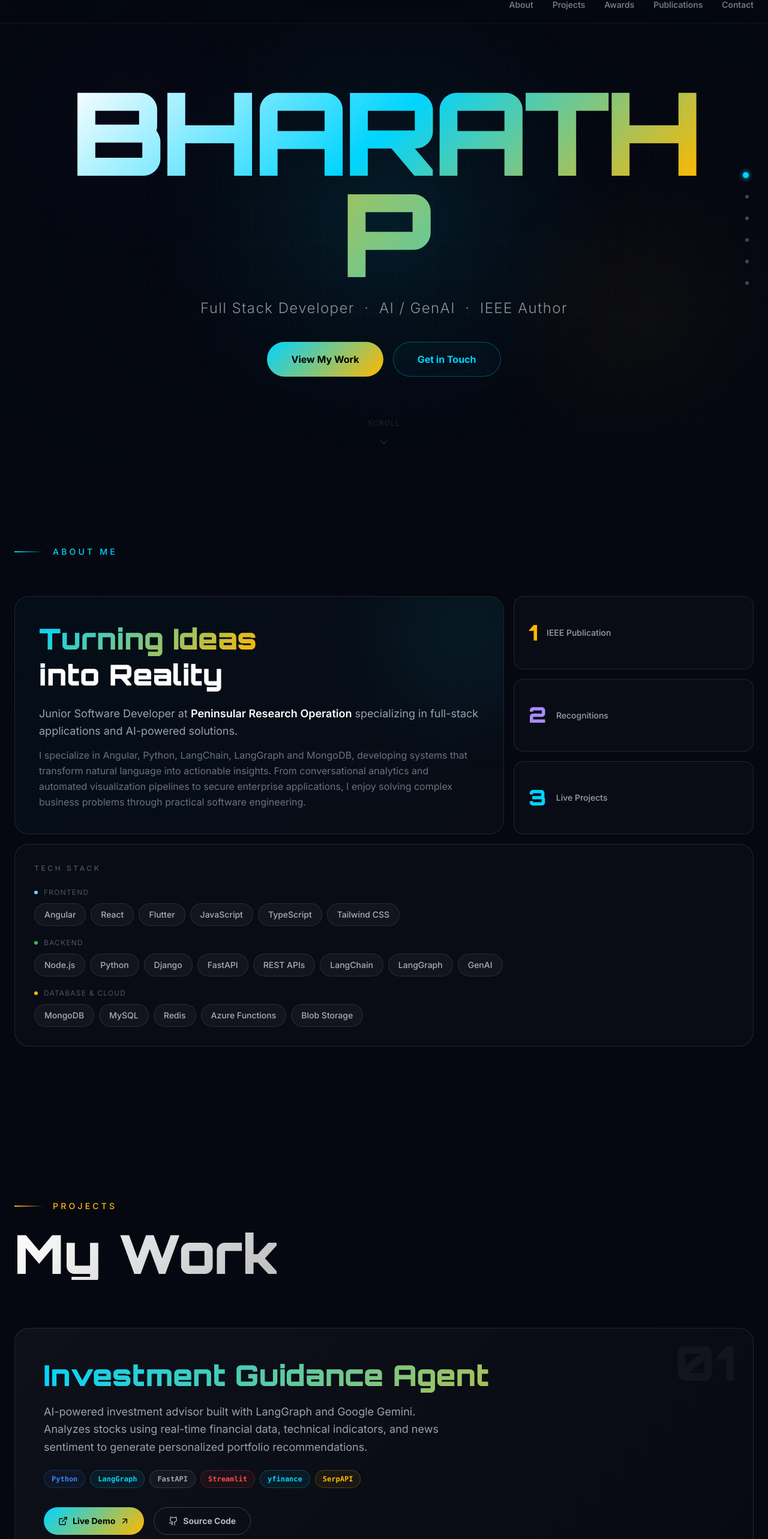
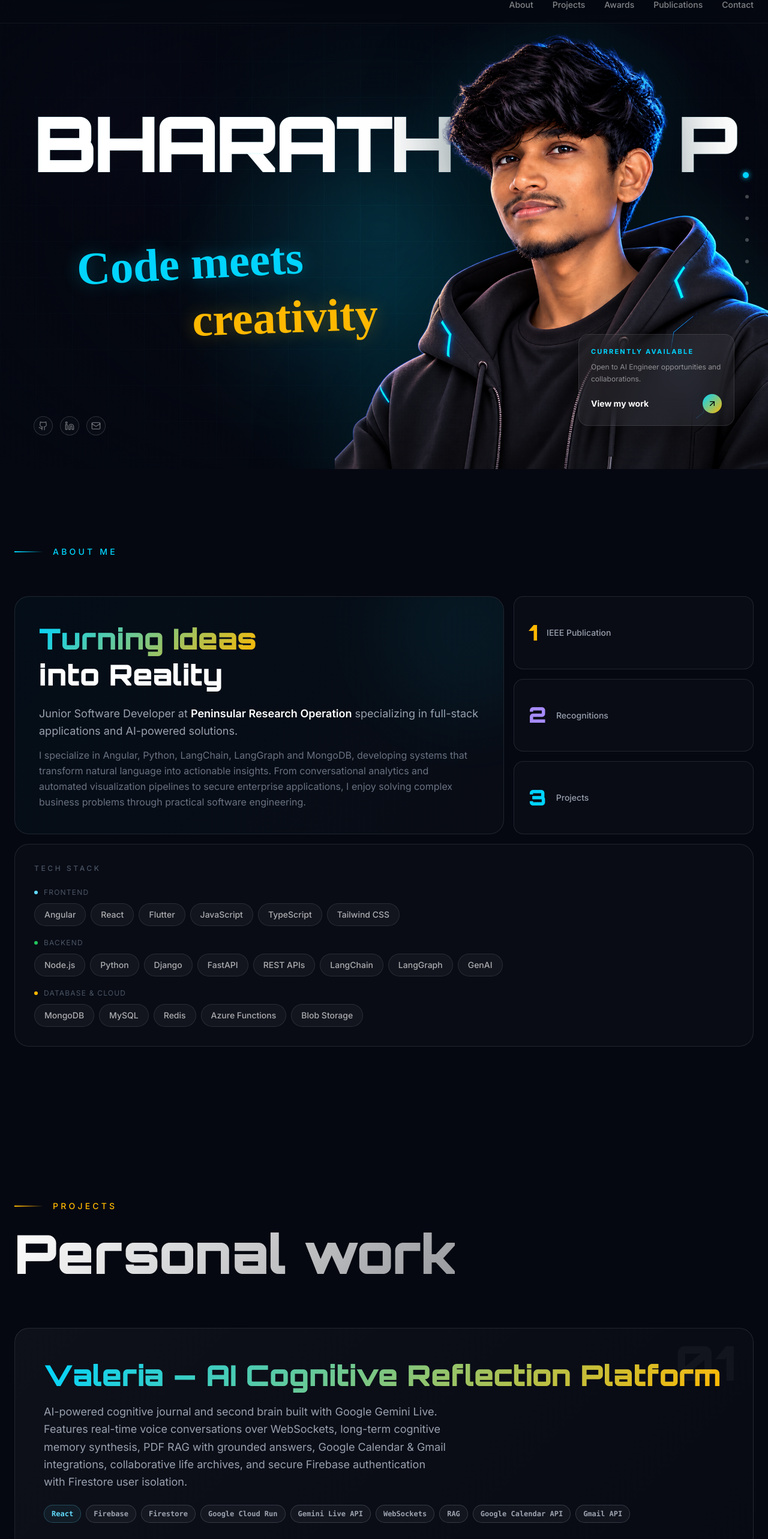
Before and after one commit to pbharathcr7/Portfolio, a React (Vite) app: page / in a window 1280 px wide. Shown: the part 18-2584 px from the top of the page at 60% size. Built offline with nearby package versions, Linux system fonts and the light colour scheme.

Commit message:
feat: hero section enhance

```diff
--- a/src/App.jsx
+++ b/src/App.jsx
@@ -2,6 +2,8 @@ import { useEffect, useState, useRef } from 'react';
 import { motion, useMotionValue, useTransform, useSpring, AnimatePresence } from 'framer-motion';
 import { Github, ExternalLink, Mail, Linkedin, ArrowUpRight, Menu, X, BookOpen, Award, Trophy, ChevronDown } from 'lucide-react';
 import IntroAnimation from './components/IntroAnimation';
+// Drop your cutout photo into src/assets/ and update this path/filename to match.
+import heroPhoto from './../public/assets/bharath-hero.png';
 
 // 3D HERO SCENE
 
@@ -103,19 +105,6 @@ function ProjectCard({ project, index }) {
 
           {/* Links */}
           <div className="flex flex-wrap gap-4">
-            {project.live && (
-              <a
-                href={project.live}
-                target="_blank"
-                rel="noopener noreferrer"
-                className="inline-flex items-center gap-2 px-6 py-3 rounded-full text-sm font-bold transition-all duration-300 hover:scale-105"
-                style={{ background: 'linear-gradient(135deg, #00D4FF, #FFB800)', color: '#000' }}
-              >
-                <ExternalLink className="w-4 h-4" />
-                Live Demo
-                <ArrowUpRight className="w-4 h-4" />
-              </a>
-            )}
             <a
               href={project.github}
               target="_blank"
@@ -361,35 +350,32 @@ export default function Portfolio() {
 
   const projects = [
     {
-      number: '01',
-      title: 'Investment Guidance Agent',
-      description: 'AI-powered investment advisor built with LangGraph and Google Gemini. Analyzes stocks using real-time financial data, technical indicators, and news sentiment to generate personalized portfolio recommendations.',
-      tech: ['Python', 'LangGraph', 'FastAPI', 'Streamlit', 'yfinance', 'SerpAPI'],
-      github: 'https://github.com/pbharathcr7/Investment-Guidance-Agent',
-      live: 'https://investment-guidance-agent.streamlit.app/',
+      number: "01",
+      title: "Valeria — AI Cognitive Reflection Platform",
+      description: "AI-powered cognitive journal and second brain built with Google Gemini Live. Features real-time voice conversations over WebSockets, long-term cognitive memory synthesis, PDF RAG with grounded answers, Google Calendar & Gmail integrations, collaborative life archives, and secure Firebase authentication with Firestore user isolation.",
+      tech: ["React", "Firebase", "Firestore", "Google Cloud Run", "Gemini Live API", "WebSockets", "RAG", "Google Calendar API", "Gmail API"],
+      github: "https://github.com/pbharathcr7/Valeria",
     },
     {
       number: '02',
+      title: 'Investment Guidance Agent',
+      description: 'An autonomous investment advisor built with LangGraph and Google Gemini. Analyzes stocks using real-time financial data, technical indicators, and news sentiment to generate personalized portfolio recommendations.',
+      tech: ['Python', 'LangGraph', 'FastAPI', 'Streamlit', 'yfinance', 'SerpAPI'],
+      github: 'https://github.com/pbharathcr7/Investment-Guidance-Agent',
+    },
+    {
+      number: '03',
       title: 'Enterprise Policy Intelligence Assistant',
       description: 'RAG-based assistant that answers employee handbook questions using document-aware chunking, Azure OpenAI embeddings, Pinecone similarity search, and a FastAPI + Streamlit interface.',
       tech: ['Python', 'FastAPI', 'RAG', 'Pinecone', 'REST APIs', 'Streamlit'],
       github: 'https://github.com/pbharathcr7/Policy-Intelligence-Assistant',
     },
     {
-      number: '03',
+      number: '04',
       title: 'Smart Recruitment',
       description: 'Full-stack AI recruitment platform with intelligent resume analysis powered by Google Gemini. Features JWT auth, role-based HR and Applicant dashboards, AI-generated job descriptions, and real-time application tracking.',
       tech: ['React', 'Django', 'REST APIs', 'GenAI', 'JWT', 'SQLite'],
       github: 'https://github.com/pbharathcr7/Smart_Recruitment',
-      live: 'https://pbharathcr7.github.io/Smart_Recruitment',
-    },
-    {
-      number: '04',
-      title: 'E-Commerce Platform',
-      description: 'Complete online retail solution with product catalog, shopping cart and order management. Angular frontend with Node.js/Express backend and MongoDB for flexible data storage.',
-      tech: ['Angular', 'Node.js', 'Express', 'MongoDB'],
-      github: 'https://github.com/pbharathcr7/online-retail-frontend',
-      live: 'https://pbharathcr7.github.io/online-retail-frontend/',
     },
   ];
 
@@ -539,7 +525,6 @@ export default function Portfolio() {
           </AnimatePresence>
         </nav>
 
-        {/* â”€â”€ SIDE NAV DOTS â”€â”€â”€â”€â”€â”€â”€â”€â”€â”€â”€â”€â”€â”€â”€â”€â”€â”€â”€â”€â”€â”€â”€â”€â”€â”€â”€â”€â”€â”€â”€â”€â”€â”€â”€â”€â”€â”€â”€â”€â”€â”€â”€â”€â”€â”€ */}
         <div className="fixed right-8 top-1/2 -translate-y-1/2 z-50 hidden lg:flex flex-col gap-5">
           {NAV_DOTS.map((section) => (
             <button
@@ -568,7 +553,6 @@ export default function Portfolio() {
           ))}
         </div>
 
-        {/* â”€â”€ HERO â”€â”€â”€â”€â”€â”€â”€â”€â”€â”€â”€â”€â”€â”€â”€â”€â”€â”€â”€â”€â”€â”€â”€â”€â”€â”€â”€â”€â”€â”€â”€â”€â”€â”€â”€â”€â”€â”€â”€â”€â”€â”€â”€â”€â”€â”€â”€â”€â”€â”€â”€â”€â”€â”€â”€ */}
         <section
           data-section="hero"
           className="relative h-screen flex items-center justify-center overflow-hidden"
@@ -621,72 +605,153 @@ export default function Portfolio() {
             style={{ background: 'radial-gradient(ellipse at center, rgba(5,8,17,0) 0%, rgba(5,8,17,0.65) 65%, #050811 100%)' }}
           />
 
+          {/* Cyan spotlight glow behind the subject */}
+          <div
+            className="absolute z-[2] rounded-full pointer-events-none"
+            style={{
+              width: '55vw',
+              height: '55vw',
+              maxWidth: '780px',
+              maxHeight: '780px',
+              bottom: '-8%',
+              left: '50%',
+              transform: 'translateX(-50%)',
+              background: `radial-gradient(circle, ${CYAN}22 0%, ${CYAN}0a 45%, transparent 70%)`,
+            }}
+          />
+
           {/* Hero content */}
-          <div className="relative z-10 text-center px-6">
+          <div
+            className="relative z-10 w-full h-full flex items-center justify-center"
+          >
             <motion.h1
-              initial={{ opacity: 0, y: 40 }}
+              initial={{ opacity: 0, scale: 0.96 }}
+              animate={isLoaded ? { opacity: 1, scale: 1 } : {}}
+              transition={{ duration: 1.2, delay: 0.1, ease: [0.16, 1, 0.3, 1] }}
+              className="absolute inset-x-0 flex items-center justify-between px-4 sm:px-8 md:px-14 font-black leading-none tracking-tighter select-none whitespace-nowrap pointer-events-none"
+              style={{
+                fontFamily: 'Orbitron, sans-serif',
+                fontSize: 'clamp(3rem, 10vw, 12rem)',
+                bottom: '60%',
+                transform: 'translateY(-50%)',
+                WebkitTextStroke: `1px ${CYAN}14`,
+              }}
+            >
+              <span>BHARATH</span>
+              <span>P</span>
+            </motion.h1>
+
+            <motion.img
+              src={heroPhoto}
+              alt="Bharath P"
+              initial={{ opacity: 0, y: 60 }}
               animate={isLoaded ? { opacity: 1, y: 0 } : {}}
-              transition={{ duration: 1, delay: 0.2, ease: [0.16, 1, 0.3, 1] }}
-              className="font-black leading-[0.88] tracking-tighter mb-6"
-              style={{ fontFamily: 'Orbitron, sans-serif', fontSize: 'clamp(4.5rem, 15vw, 15rem)' }}
+              transition={{ duration: 1, delay: 0.3, ease: [0.16, 1, 0.3, 1] }}
+              className="relative z-20 h-[64vh] sm:h-[78vh] md:h-[92vh] w-auto max-w-[92vw] object-contain object-bottom select-none pointer-events-none"
+              style={{
+                marginLeft: '50vw',
+                top:"4%",
+                filter: `drop-shadow(0 30px 70px rgba(0,0,0,0.65)) drop-shadow(0 0 45px ${CYAN}22)`,
+              }}
+            />
+            <motion.div
+              initial={{ opacity: 0, y: 20, rotate: -6 }}
+              animate={isLoaded ? { opacity: 1, y: 0, rotate: -3 } : {}}
+              transition={{ duration: 0.9, delay: 0.7, ease: [0.16, 1, 0.3, 1] }}
+              className="absolute z-30 top-[50%] left-[6%] sm:left-[10%] pointer-events-none"
             >
               <span
+                className="block"
                 style={{
-                  display: 'block',
-                  background: `linear-gradient(135deg, #ffffff 0%, ${CYAN} 50%, ${GOLD} 100%)`,
-                  WebkitBackgroundClip: 'text',
-                  WebkitTextFillColor: 'transparent',
-                  backgroundClip: 'text',
+                  fontFamily: "'Caveat', cursive",
+                  fontSize: 'clamp(2.2rem, 6vw, 5rem)',
+                  fontWeight: 700,
+                  color: CYAN,
+                  textShadow: `0 0 30px ${CYAN}55`,
                 }}
               >
-                BHARATH
+                Code meets
               </span>
+            </motion.div>
+
+            <motion.div
+              initial={{ opacity: 0, y: 20, rotate: -6 }}
+              animate={isLoaded ? { opacity: 1, y: 0, rotate: -2 } : {}}
+              transition={{ duration: 0.9, delay: 0.85, ease: [0.16, 1, 0.3, 1] }}
+              className="absolute z-30 top-[60%] left-[25%] sm:right-[8%] pointer-events-none"
+            >
               <span
+                className="block"
                 style={{
-                  display: 'block',
-                  background: `linear-gradient(135deg, ${GOLD} 0%, ${CYAN} 100%)`,
-                  WebkitBackgroundClip: 'text',
-                  WebkitTextFillColor: 'transparent',
-                  backgroundClip: 'text',
+                  fontFamily: "'Caveat', cursive",
+                  fontSize: 'clamp(2.2rem, 6vw, 5rem)',
+                  fontWeight: 700,
+                  color: GOLD,
+                  textShadow: `0 0 30px ${GOLD}55`,
                 }}
               >
-                P
+               creativity
               </span>
-            </motion.h1>
+            </motion.div>
 
-            <motion.p
-              initial={{ opacity: 0, y: 20 }}
+            {/* Bottom-left — social row, under the muted text */}
+            <motion.div
+              initial={{ opacity: 0, y: 15 }}
               animate={isLoaded ? { opacity: 1, y: 0 } : {}}
-              transition={{ duration: 0.8, delay: 0.55 }}
-              className="text-lg md:text-2xl font-light mb-10"
-              style={{ color: 'rgba(255,255,255,0.55)', letterSpacing: '0.06em' }}
+              transition={{ duration: 0.8, delay: 1 }}
+              className="absolute z-30 bottom-[7%] left-6 md:left-14 flex gap-3"
             >
-              Full Stack Developer &nbsp;·&nbsp; AI / GenAI &nbsp;·&nbsp; IEEE Author
-            </motion.p>
+              {[
+                { icon: <Github className="w-4 h-4" />, href: 'https://github.com/pbharathcr7' },
+                { icon: <Linkedin className="w-4 h-4" />, href: 'https://www.linkedin.com/in/bharath-p-dev/' },
+                { icon: <Mail className="w-4 h-4" />, href: 'mailto:pbharathcr7@gmail.com' },
+              ].map((s, i) => (
+                <a
+                  key={i}
+                  href={s.href}
+                  target={s.href.startsWith('mailto') ? undefined : '_blank'}
+                  rel={s.href.startsWith('mailto') ? undefined : 'noopener noreferrer'}
+                  onMouseEnter={() => setCursorVariant('hover')}
+                  onMouseLeave={() => setCursorVariant('default')}
+                  className="w-8 h-8 rounded-full border flex items-center justify-center transition-all duration-300 hover:scale-110"
+                  style={{ borderColor: 'rgba(255,255,255,0.15)', color: 'rgba(255,255,255,0.4)', background: 'rgba(255,255,255,0.02)' }}
+                >
+                  {s.icon}
+                </a>
+              ))}
+            </motion.div>
 
+            {/* Bottom-right — floating glass CTA panel, separate from the nav CTA */}
             <motion.div
               initial={{ opacity: 0, y: 20 }}
               animate={isLoaded ? { opacity: 1, y: 0 } : {}}
-              transition={{ duration: 0.8, delay: 0.75 }}
-              className="flex flex-col sm:flex-row gap-4 justify-center"
+              transition={{ duration: 0.8, delay: 0.95 }}
+              className="absolute z-30 bottom-[9%] right-6 md:right-14 w-[240px] sm:w-[260px] rounded-2xl border p-5 backdrop-blur-xl"
+              style={{
+                background: 'rgba(255,255,255,0.04)',
+                borderColor: 'rgba(255,255,255,0.1)',
+                boxShadow: '0 20px 60px rgba(0,0,0,0.5)',
+              }}
             >
+              <p className="text-[11px] font-bold uppercase tracking-[0.2em] mb-2" style={{ color: CYAN }}>
+                Currently Available
+              </p>
+              <p className="text-xs leading-relaxed mb-4" style={{ color: 'rgba(255,255,255,0.5)' }}>
+                Open to AI Engineer opportunities and collaborations.
+              </p>
               <button
                 onClick={() => scrollTo('projects')}
                 onMouseEnter={() => setCursorVariant('hover')}
                 onMouseLeave={() => setCursorVariant('default')}
-                className="px-10 py-4 rounded-full font-bold text-base transition-all duration-300 hover:scale-105"
-                style={{ background: `linear-gradient(135deg, ${CYAN}, ${GOLD})`, color: '#000' }}
+                className="flex items-center justify-between w-full group"
               >
-                View My Work
-              </button>
-              <button
-                onClick={() => scrollTo('contact')}
-                onMouseEnter={() => setCursorVariant('hover')}
-                onMouseLeave={() => setCursorVariant('default')}
-                className="px-10 py-4 rounded-full font-bold text-base border transition-all duration-300 hover:scale-105"
-                style={{ borderColor: `${CYAN}50`, color: CYAN, background: `${CYAN}08` }}
-              >
-                Get in Touch
+                <span className="text-sm font-bold" style={{ color: 'white' }}>View my work</span>
+                <span
+                  className="w-8 h-8 rounded-full flex items-center justify-center transition-transform duration-300 group-hover:translate-x-1"
+                  style={{ background: `linear-gradient(135deg, ${CYAN}, ${GOLD})`, color: '#000' }}
+                >
+                  <ArrowUpRight className="w-4 h-4" />
+                </span>
               </button>
             </motion.div>
           </div>
@@ -762,7 +827,7 @@ export default function Portfolio() {
                 {[
                   { value: '1', label: 'IEEE Publication', color: GOLD, section: 'publications' },
                   { value: '2', label: 'Recognitions', color: '#A78BFA', section: 'awards' },
-                  { value: '3', label: 'Live Projects', color: CYAN, section: 'projects' },
+                  { value: '3', label: 'Projects', color: CYAN, section: 'projects' },
                 ].map((stat, i) => (
                   <motion.button
                     key={stat.label}
@@ -839,7 +904,6 @@ export default function Portfolio() {
           </div>
         </section>
 
-        {/* â”€â”€ PROJECTS â”€â”€â”€â”€â”€â”€â”€â”€â”€â”€â”€â”€â”€â”€â”€â”€â”€â”€â”€â”€â”€â”€â”€â”€â”€â”€â”€â”€â”€â”€â”€â”€â”€â”€â”€â”€â”€â”€â”€â”€â”€â”€â”€â”€â”€â”€â”€â”€â”€â”€â”€ */}
         <section data-section="projects" id="projects" className="relative py-32 px-6">
           <div className="max-w-7xl mx-auto">
             <motion.div
@@ -868,7 +932,7 @@ export default function Portfolio() {
                 backgroundClip: 'text',
               }}
             >
-              My Work
+              Personal work
             </motion.h2>
 
             <div className="grid grid-cols-1 gap-6">
@@ -879,7 +943,6 @@ export default function Portfolio() {
           </div>
         </section>
 
-        {/* â”€â”€ AWARDS & RECOGNITION â”€â”€â”€â”€â”€â”€â”€â”€â”€â”€â”€â”€â”€â”€â”€â”€â”€â”€â”€â”€â”€â”€â”€â”€â”€â”€â”€â”€â”€â”€â”€â”€â”€â”€â”€â”€â”€â”€â”€ */}
         <section data-section="awards" className="relative py-32 px-6">
           <div className="max-w-7xl mx-auto">
             <motion.div
@@ -920,9 +983,8 @@ export default function Portfolio() {
           </div>
         </section>
 
-        {/* â”€â”€ PUBLICATIONS â”€â”€â”€â”€â”€â”€â”€â”€â”€â”€â”€â”€â”€â”€â”€â”€â”€â”€â”€â”€â”€â”€â”€â”€â”€â”€â”€â”€â”€â”€â”€â”€â”€â”€â”€â”€â”€â”€â”€â”€â”€â”€â”€â”€â”€â”€â”€ */}
         <section data-section="publications" className="relative py-32 px-6">
-          <div className="max-w-5xl mx-auto">
+          <div className="max-w-7xl mx-auto">
             <motion.div
               initial={{ opacity: 0, x: -30 }}
               whileInView={{ opacity: 1, x: 0 }}
@@ -956,9 +1018,8 @@ export default function Portfolio() {
           </div>
         </section>
 
-        {/* â”€â”€ CONTACT â”€â”€â”€â”€â”€â”€â”€â”€â”€â”€â”€â”€â”€â”€â”€â”€â”€â”€â”€â”€â”€â”€â”€â”€â”€â”€â”€â”€â”€â”€â”€â”€â”€â”€â”€â”€â”€â”€â”€â”€â”€â”€â”€â”€â”€â”€â”€â”€â”€â”€â”€â”€ */}
         <section data-section="contact" id="contact" className="relative py-32 px-6 min-h-screen flex items-center">
-          <div className="max-w-6xl mx-auto w-full">
+          <div className="max-w-7xl mx-auto w-full">
             <motion.div
               initial={{ opacity: 0, x: -30 }}
               whileInView={{ opacity: 1, x: 0 }}
@@ -976,7 +1037,7 @@ export default function Portfolio() {
               viewport={{ once: true }}
               transition={{ duration: 0.9, ease: [0.16, 1, 0.3, 1] }}
               className="font-black leading-[0.9] mb-10"
-              style={{ fontFamily: 'Orbitron, sans-serif', fontSize: 'clamp(3rem, 10vw, 10rem)' }}
+              style={{ fontFamily: 'Orbitron, sans-serif', fontSize: 'clamp(1rem, 8vw, 8rem)' }}
             >
               <span
                 className="block"
@@ -1045,14 +1106,6 @@ export default function Portfolio() {
           </div>
         </section>
 
-        {/* Footer */}
-        <footer
-          className="border-t border-white/5 py-8 px-6 text-center text-xs"
-          style={{ color: 'rgba(255,255,255,0.18)' }}
-        >
-          <span style={{ fontFamily: 'Orbitron, sans-serif', color: CYAN }}>BP</span>
-          {' '}· Designed & built by Bharath P · {new Date().getFullYear()}
-        </footer>
       </div>
     </div>
   );
```
Also changed, not shown: public/assets/bharath-hero.png (added).
